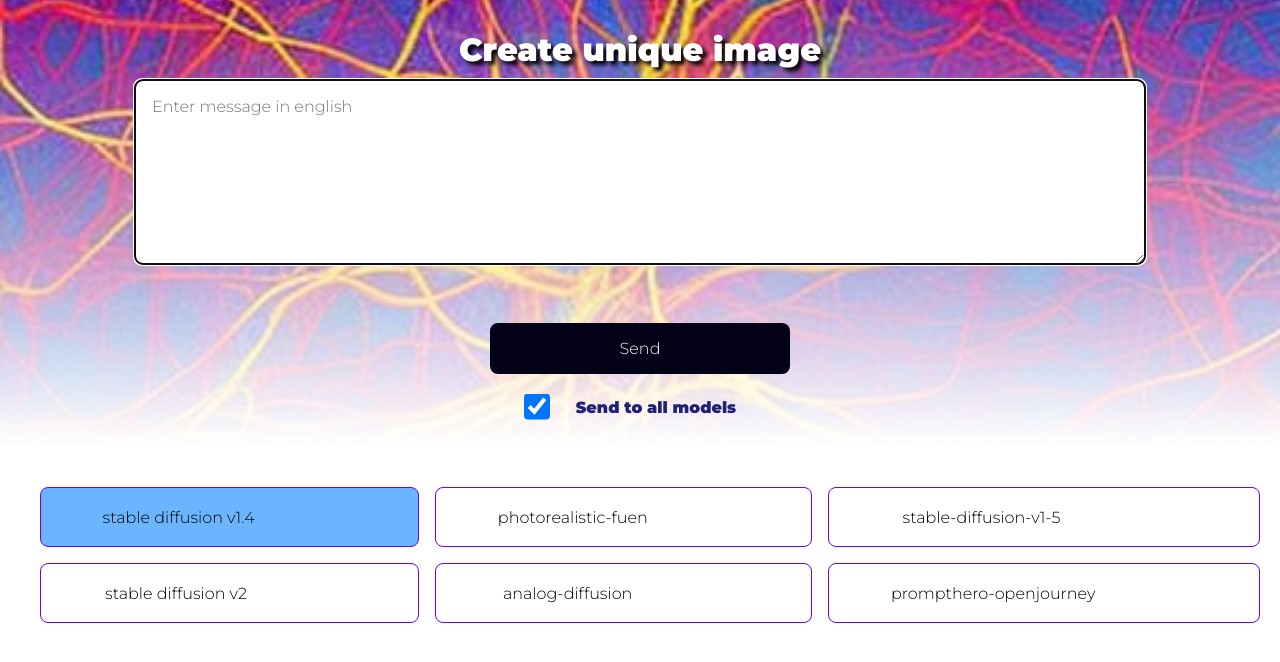
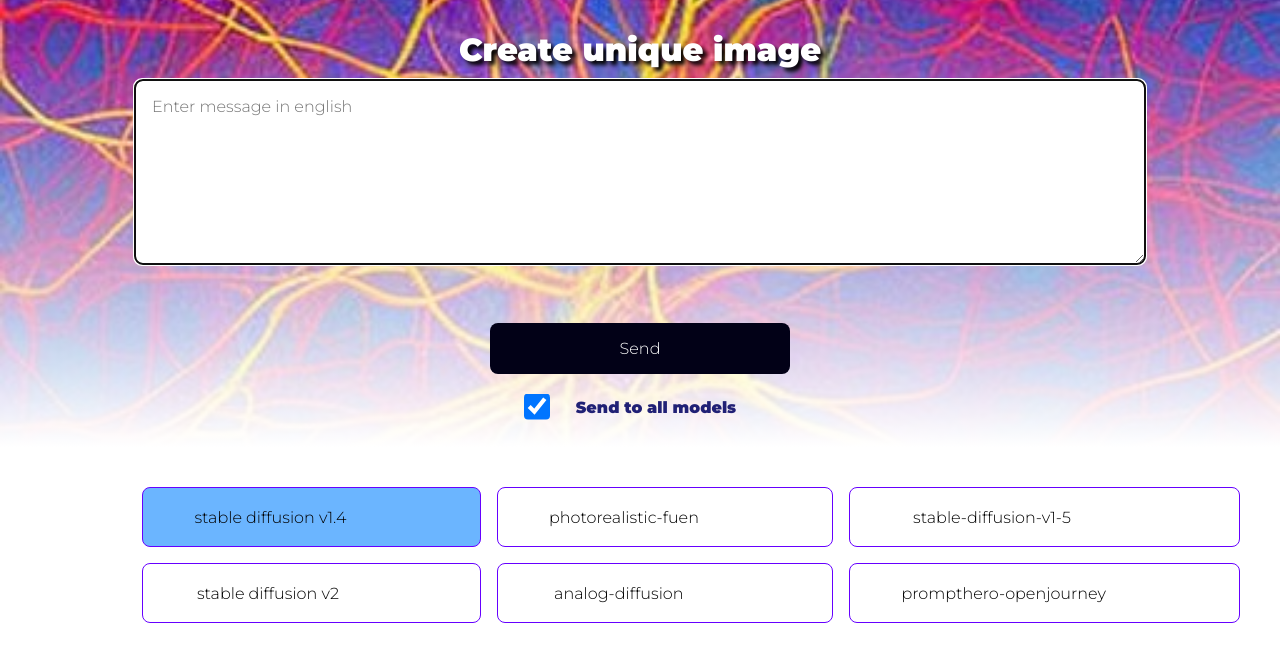
Before and after one commit to kir-dev13/nni, a React (Create React App) app: page / in a window 1280 px wide. Shown: the top 662 px of the page. Built offline with nearby package versions, Linux system fonts and the light colour scheme.

Commit message:
fix submit on mouse click

```diff
--- a/src/components/InputForm/InputForm.js
+++ b/src/components/InputForm/InputForm.js
@@ -34,6 +34,11 @@ const InputForm = () => {
         }
     }
 
+    const handleSubmit = (e) => {
+        e.preventDefault()
+        onSubmit()
+    }
+
     const onSubmit = () => {
         sendAllApi ? dispatch(fecthingAllApis(allApisArray, str)) : dispatch(fetchingApi(selectedApi, str, selectedApiId))
     }
@@ -58,7 +63,7 @@ const InputForm = () => {
 
 
                         <div className={'send-prompt-container'}>
-                            <button onClick={onSubmit} className='sendPromptBtn'>Send</button>
+                            <button onClick={handleSubmit} className='sendPromptBtn'>Send</button>
                             <input className={'checkbox'} id={'all-api'} type="checkbox"
                                    onChange={handleCheckbox}
                                    checked={sendAllApi}/><label htmlFor={'all-api'} className={'all_api-checkbox'}
--- a/src/components/NetworksTabs/NetworksTabs.scss
+++ b/src/components/NetworksTabs/NetworksTabs.scss
@@ -1,16 +1,13 @@
 .network {
   &-container {
-    width: 100%;
+    width: 90%;
     margin-left: auto;
     padding: 10px 10px 0px 10px;
     overflow-x: auto;
     margin-bottom: 20px;
-    //min-height: 120px;
-    //display: flex;
     border-radius: 16px;
 
     &:hover {
-      //background-color: #f0f0f6;
       background: rgb(255, 255, 255);
       background: radial-gradient(circle, rgba(255, 255, 255, 1) 0%, rgba(240, 240, 246, 1) 99%, rgba(240, 240, 246, 1) 100%);
     }
@@ -19,18 +16,11 @@
 
   &-list {
     text-align: left;
-    //margin: auto;
-    //max-width: 80%;
-    //min-width: 20%;
     display: flex;
     flex-direction: column;
     height: 160px;
     flex-wrap: wrap;
-    //justify-content: center;
-    //align-items: center;
     gap: 1rem;
-    //align-content: center;
-
   }
 
   &-item {
```
